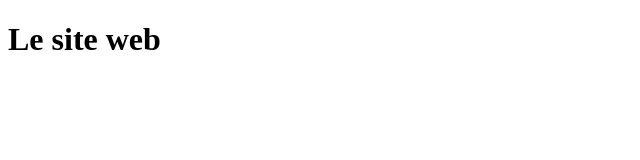
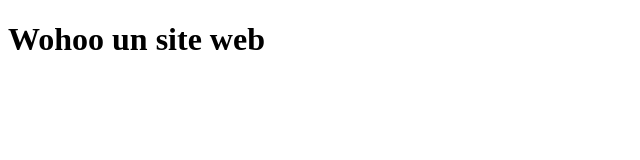
Before and after one commit to IanHarscouet/PageWebGestionProjet, a plain HTML site: page index.html in a window 1280 px wide. Shown: the whole page, without its empty margins (0-640 px from the left). Drawn offline with Linux system fonts and the light colour scheme.

Commit message:
Update index.html

```diff
--- a/index.html
+++ b/index.html
@@ -5,6 +5,6 @@
     <title>title</title>
   </head>
   <body>
-  <h1>Le site web</h1>  <!-- page content -->
+  <h1>Wohoo un site web</h1>  <!-- page content -->
   </body>
 </html>
```
